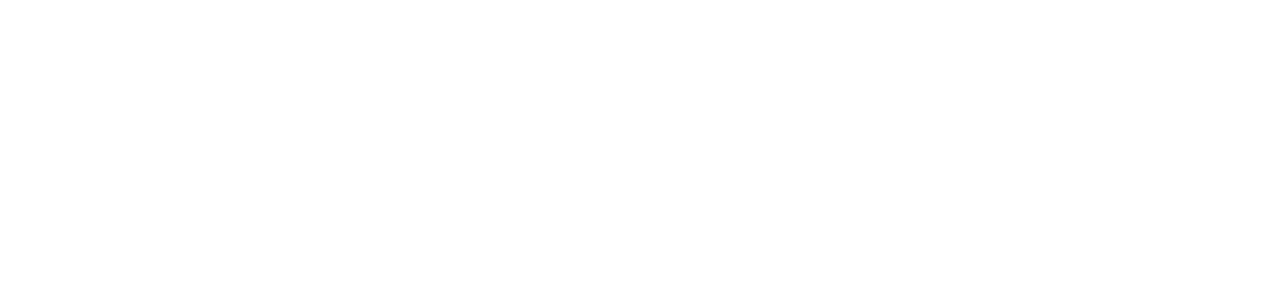
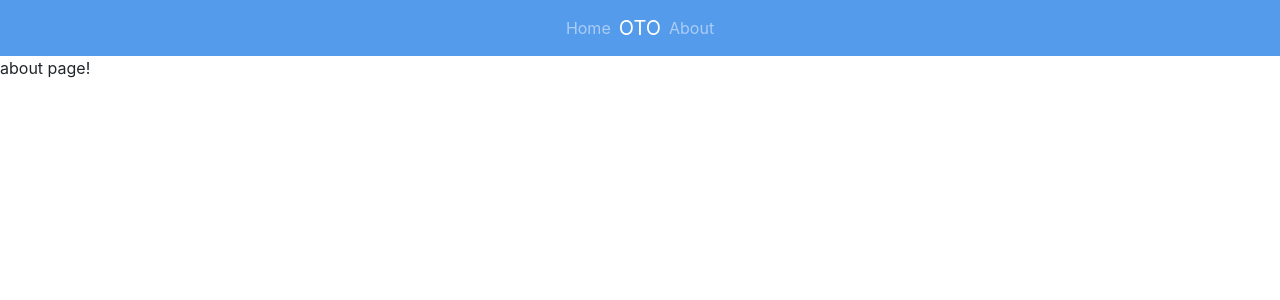
Before and after one commit to nicmarchini/otter-or-not, an Angular app in the folder frontend/: page /about in a window 1280 px wide. Before the commit this address led to /. Shown: the top 300 px of the page. Built offline with nearby package versions, Linux system fonts and the light colour scheme.

Commit message:
basic about component

```diff
--- /dev/null
+++ b/frontend/src/app/about/about.component.html
@@ -0,0 +1 @@
+<p>about page!</p>
--- /dev/null
+++ b/frontend/src/app/about/about.component.ts
@@ -0,0 +1,15 @@
+import { Component, OnInit } from '@angular/core';
+
+@Component({
+  selector: 'app-about',
+  templateUrl: './about.component.html',
+  styleUrls: ['./about.component.css']
+})
+export class AboutComponent implements OnInit {
+
+  constructor() { }
+
+  ngOnInit(): void {
+  }
+
+}
--- a/frontend/src/app/app-routing.module.ts
+++ b/frontend/src/app/app-routing.module.ts
@@ -1,10 +1,14 @@
 import { NgModule } from '@angular/core';
 import { Routes, RouterModule } from '@angular/router';
 import { HomeComponent } from './home/home.component';
+import { AboutComponent } from './about/about.component';
+
 
 const routes: Routes = [
   { path: '', redirectTo: '/home', pathMatch: 'full' },
-  { path: 'home', component: HomeComponent }
+  { path: 'home', component: HomeComponent },
+  { path: 'about', component: AboutComponent }
+
 ];
 
 @NgModule({
--- a/frontend/src/app/app.component.html
+++ b/frontend/src/app/app.component.html
@@ -1 +1,20 @@
+<!-- Bootstrap for testing -->
+<link rel="stylesheet" href="https://stackpath.bootstrapcdn.com/bootstrap/4.5.2/css/bootstrap.min.css" integrity="sha384-JcKb8q3iqJ61gNV9KGb8thSsNjpSL0n8PARn9HuZOnIxN0hoP+VmmDGMN5t9UJ0Z" crossorigin="anonymous">
+
+<nav class="navbar navbar-expand navbar-dark" style="background-color: #559beb;">
+  <div class="collapse navbar-collapse flex-row justify-content-center" id="navbarText">
+      <div class ="flex-grow-1"></div>
+      <ul class="navbar-nav mr-auto" routerLinkActive="active">
+          <li class="nav-item"><a class="nav-link" routerLink="home">Home</a></li>
+      </ul>
+      <a class="navbar-brand mr-auto ">OTO</a>
+      <ul class="navbar-nav mr-auto" routerLinkActive="active">
+        <li class="nav-item"><a class="nav-link" routerLink="about">About</a></li>
+    </ul>
+    <div class ="flex-grow-1"></div>
+
+  </div>
+</nav>
+
+
 <router-outlet></router-outlet>
--- a/frontend/src/app/app.module.ts
+++ b/frontend/src/app/app.module.ts
@@ -4,11 +4,13 @@
 import { AppRoutingModule } from './app-routing.module';
 import { AppComponent } from './app.component';
 import { HomeComponent } from './home/home.component';
+import { AboutComponent } from './about/about.component';
 
 @NgModule({
   declarations: [
     AppComponent,
-    HomeComponent
+    HomeComponent,
+    AboutComponent
   ],
   imports: [
     BrowserModule,
```
Also changed, not shown: frontend/src/app/about/about.component.css (added), 1 other file (tests, documents, lock files or other folders).
